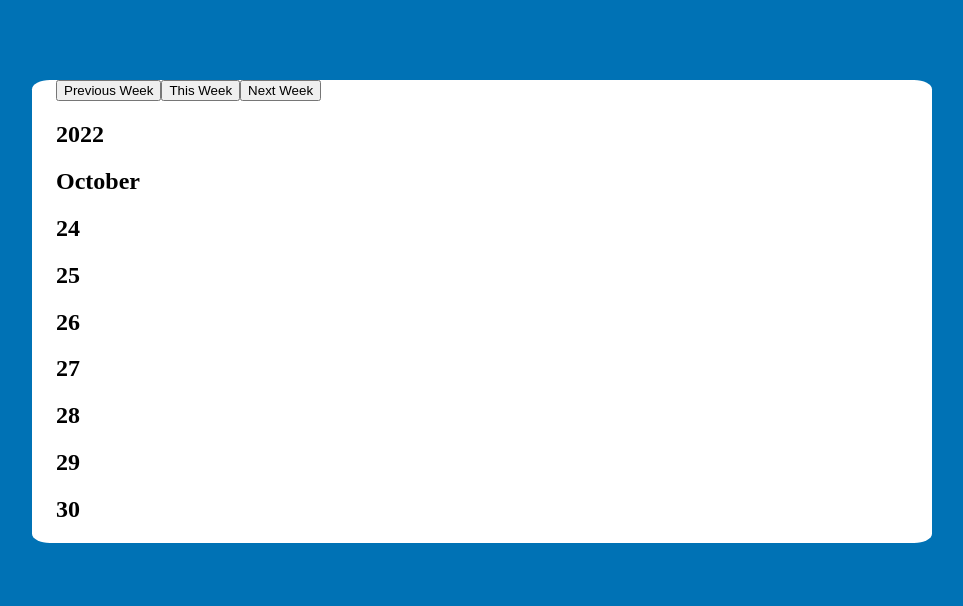
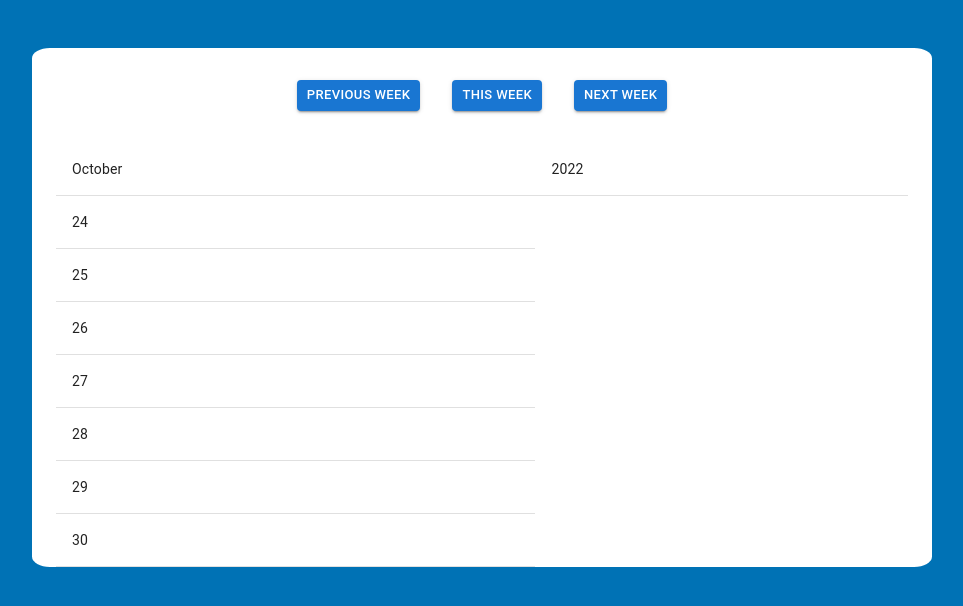
Before and after one commit to Amir-Aminian/schedule-assistant, a React (Create React App) app: page /homePage in a window 1280 px wide. Shown: the top 606 px of the page, without its empty margins (158-1121 px from the left). Built offline with nearby package versions, Linux system fonts and the light colour scheme; sample sign-in values are in the browser's storage.

Commit message:
started using material ui for the week table and home page components

```diff
--- a/src/components/homePage/HomePage.js
+++ b/src/components/homePage/HomePage.js
@@ -1,4 +1,4 @@
-import { Container } from "@mui/material";
+import { Container, Button, Grid } from "@mui/material";
 import { useEffect, useState } from "react";
 import { useNavigate } from "react-router-dom";
 import SetWeek from "../../utilities/SetWeek";
@@ -13,7 +13,7 @@ const HomePage = () => {
         setDate(new Date(date.setDate(date.getDate()+7)));
     };
 
-    const today = () => {
+    const thisWeek = () => {
         setDate(new Date());
     };
 
@@ -31,9 +31,17 @@ const HomePage = () => {
     if (localStorage.getItem("userEmail")!=undefined) {
         return (
             <Container maxWidth="md" sx={{mt: 10 , mb: 10, backgroundColor: "white", borderRadius: "2%"}}>
-                <button onClick={previousWeek}>Previous Week</button>
-                <button onClick={today}>This Week</button>
-                <button onClick={nextWeek}>Next Week</button>
+                <Grid container direction="row" alignItems="center" justifyContent="center" spacing={4}>
+                    <Grid item>
+                        <Button onClick={previousWeek} variant="contained" size="small" sx={{mb: 4}}>Previous Week</Button>
+                    </Grid>
+                        <Grid item>
+                    <Button onClick={thisWeek} variant="contained" size="small" sx={{mb: 4}}>This Week</Button>
+                        </Grid>
+                    <Grid item>
+                        <Button onClick={nextWeek} variant="contained" size="small" sx={{mb: 4}}>Next Week</Button>
+                    </Grid>
+                </Grid>
                 <WeekTable year={SetWeek(date).year} month={SetWeek(date).month} weekDates={SetWeek(date).weekDates}></WeekTable>
             </Container>
         );
--- a/src/components/tables/WeekTable.js
+++ b/src/components/tables/WeekTable.js
@@ -1,14 +1,26 @@
-import { Table } from "@mui/material";
+import { Table, TableBody, TableCell, TableContainer, TableRow } from "@mui/material";
 
 const WeekTable = ({year, month, weekDates}) => {
     return (
-        <Table>
-            <h2>{year}</h2>
-            <h2>{month}</h2>
-            {weekDates.map((weekDate) => (
-                 <h2 key={weekDate}>{weekDate}</h2>
-            ))}
-        </Table>
+        <TableContainer>
+            <Table>
+                <TableBody>
+                    <TableRow>
+                        <TableCell>
+                            {month}
+                        </TableCell>
+                        <TableCell>
+                            {year}
+                        </TableCell>
+                    </TableRow>
+                    {weekDates.map((weekDate) => (
+                        <TableRow key={weekDate}>
+                            <TableCell>{weekDate}</TableCell>
+                        </TableRow>
+                    ))}
+                </TableBody>
+            </Table>
+        </TableContainer>
     );
 }
 
```
